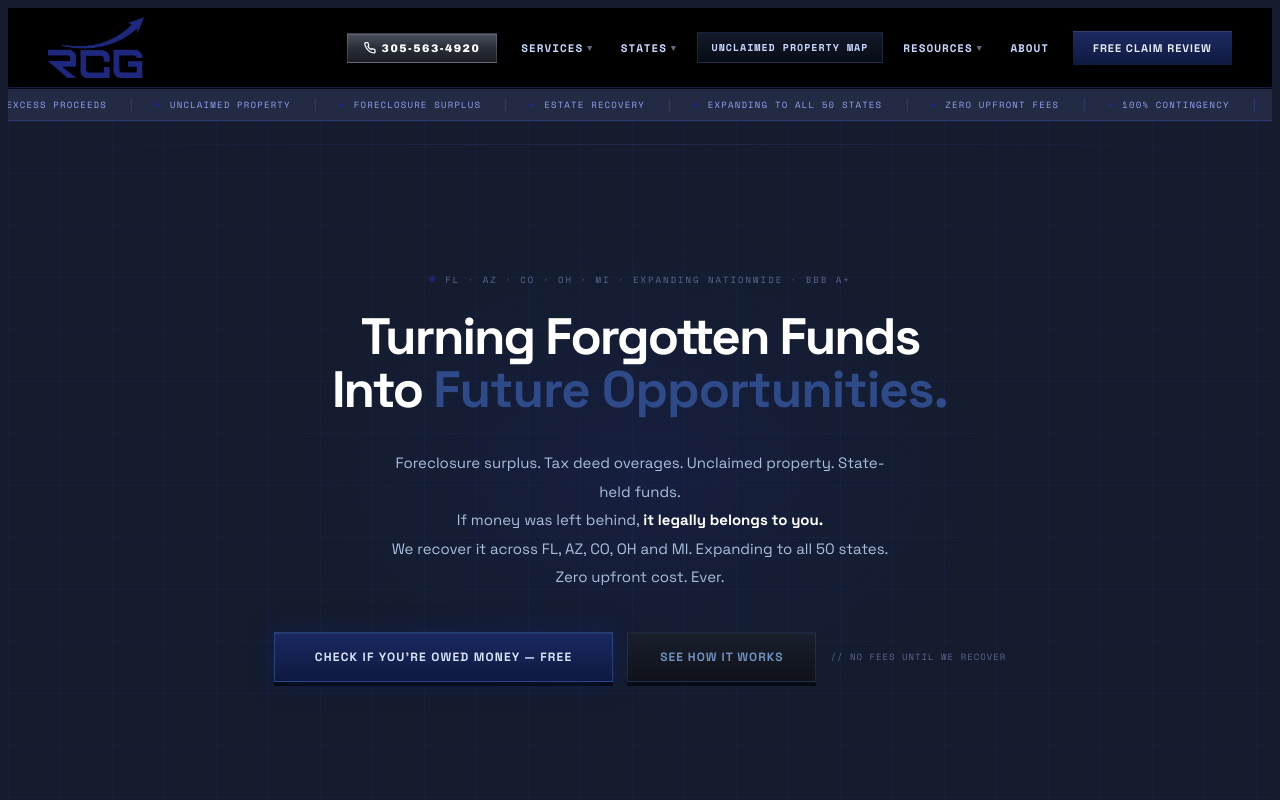
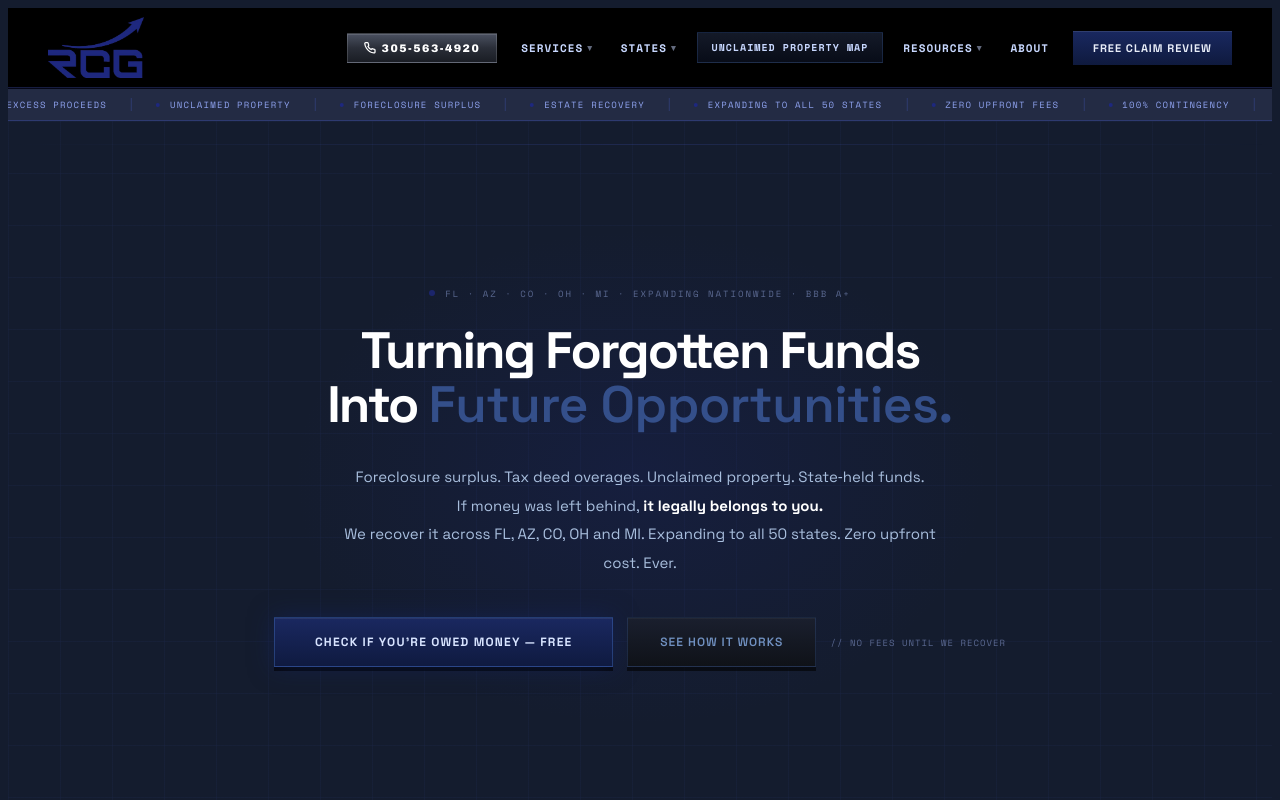
Before and after one commit to ReboundCapitalGroup/rcg-website, a Next.js app: page / in a window 1280 px wide. Shown: the top 800 px of the page. Built offline with nearby package versions, Linux system fonts and the light colour scheme.

Commit message:
Final micro-polish - copy wrapping, button system, map intro

```diff
--- a/src/app/globals.css
+++ b/src/app/globals.css
@@ -128,8 +128,8 @@ nav {
 }
 
 .nav-cta {
-  background: linear-gradient(180deg, #1c2b62 0%, #0f1a40 100%);
-  border: 1px solid rgba(74,127,212,0.35);
+  background: linear-gradient(180deg, #192860 0%, #0f1a3e 100%);
+  border: 1px solid rgba(74,127,212,0.4);
   color: #e8edf8 !important;
   font-family: 'Space Grotesk', sans-serif;
   font-size: 11px;
@@ -266,27 +266,25 @@ nav {
 .btn-secondary {
   display: inline-flex;
   align-items: center;
-  background: linear-gradient(180deg, #141a28 0%, #0d1020 50%, #080c18 100%);
-  color: #6888b8;
+  background: transparent;
+  color: #5878a8;
   font-family: 'Space Grotesk', sans-serif;
   font-size: 12px;
-  font-weight: 700;
+  font-weight: 600;
   letter-spacing: 1.5px;
   text-transform: uppercase;
-  padding: 16px 32px;
-  border: 1px solid rgba(74,127,212,0.18);
+  padding: 15px 32px;
+  border: 1px solid rgba(74,127,212,0.22);
   cursor: pointer;
   text-decoration: none;
-  transition: all 0.15s;
-  box-shadow: 0 4px 0 rgba(0,0,0,0.6), inset 0 1px 0 rgba(255,255,255,0.03);
+  transition: all 0.2s;
   position: relative;
   top: 0;
 }
 .btn-secondary:hover {
-  border-color: rgba(74,127,212,0.35);
-  color: #a0b8e0;
-  top: 2px;
-  box-shadow: 0 2px 0 rgba(0,0,0,0.6);
+  border-color: rgba(74,127,212,0.4);
+  color: #88a8d8;
+  background: rgba(30,40,127,0.08);
 }
 
 /* SECTION TAG */
--- a/src/app/map/page.tsx
+++ b/src/app/map/page.tsx
@@ -60,7 +60,7 @@ export default function MapPage() {
               Your Money Is Out There.
             </h1>
 
-            <p style={{ fontSize: '15px', color: '#a0b8d8', lineHeight: 1.85, maxWidth: '480px', margin: '0 auto 14px' }}>
+            <p style={{ fontSize: '15px', color: '#a0b8d8', lineHeight: 1.85, maxWidth: '540px', margin: '0 auto 14px' }}>
               Banks, insurers, courts, and employers report billions in unclaimed funds to state governments every year. Most people never know it exists.
             </p>
             <p style={{ fontFamily: "'Space Mono',monospace", fontSize: '10px', color: '#3a4f72', marginBottom: '36px', letterSpacing: '1px' }}>
--- a/src/app/page.tsx
+++ b/src/app/page.tsx
@@ -67,12 +67,12 @@ export default function Home() {
           <h1 style={{ fontFamily:"'Space Grotesk',sans-serif", fontWeight:700, fontSize:'clamp(32px,4vw,60px)', lineHeight:1.05, color:'#fff', letterSpacing:'-2px', margin:'0 0 32px' }}>
             Turning <span style={{ color:'#ffffff' }}>Forgotten Funds</span>
             <br />
-            Into <span style={{ color:'#2e4a88', letterSpacing:'-1px' }}>Future Opportunities.</span>
+            Into <span style={{ color:'#344f8a', letterSpacing:'-0.5px', fontWeight:600 }}>Future Opportunities.</span>
           </h1>
 
           {/* Subtext — 3 clean lines matching notepad layout */}
-          <p style={{ fontSize:'15px', color:'#a8bedd', lineHeight:1.9, maxWidth:'520px', margin:'0 auto 40px', fontWeight:400, textAlign:'center' }}>
-            Foreclosure surplus. Tax deed overages. Unclaimed property. State-held funds.<br />
+          <p style={{ fontSize:'15px', color:'#a8bedd', lineHeight:1.9, maxWidth:'600px', margin:'0 auto 40px', fontWeight:400, textAlign:'center' }}>
+            Foreclosure surplus. Tax deed overages. Unclaimed property. State&#8209;held funds.<br />
             If money was left behind, <strong style={{ color:'#ffffff', fontWeight:700 }}>it legally belongs to you.</strong><br />
             We recover it across FL, AZ, CO, OH and MI. Expanding to all 50 states. Zero upfront cost. Ever.
           </p>
```
